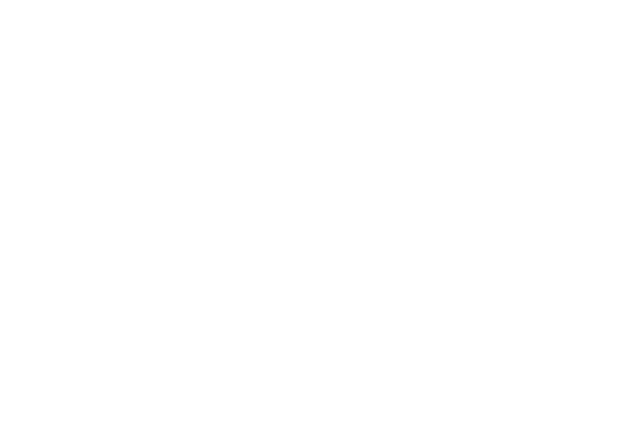
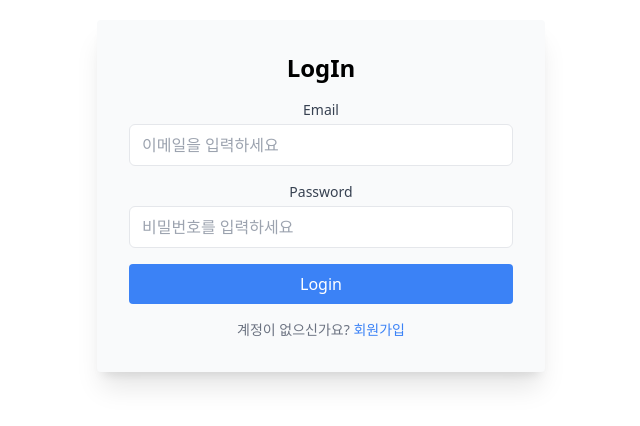
Before and after one commit to nbbb9/React-Study, a React (Vite) app: page /login in a window 1280 px wide. Before the commit this address had no page. Shown: the part 236-662 px from the top of the page, without its empty margins (319-959 px from the left). Built offline with nearby package versions, Linux system fonts and the light colour scheme.

Commit message:
로그인 기능 구현 완료

```diff
--- a/package.json
+++ b/package.json
@@ -10,14 +10,13 @@
     "preview": "vite preview"
   },
   "dependencies": {
-    "axios": "^1.7.7",
+    "axios": "^1.7.8",
     "react": "^18.3.1",
     "react-dom": "^18.3.1",
     "react-router-dom": "^7.0.1"
   },
   "devDependencies": {
     "@eslint/js": "^9.13.0",
-    "@types/axios": "^0.9.36",
     "@types/react": "^18.3.12",
     "@types/react-dom": "^18.3.1",
     "@vitejs/plugin-react": "^4.3.3",
--- a/src/pages/LoginPage.tsx
+++ b/src/pages/LoginPage.tsx
@@ -2,6 +2,9 @@
 //https://world-developer.tistory.com/85 >> 테일윈드 적용 안될 때 해결
 import { useState, useEffect } from 'react'
 import { useNavigate } from 'react-router-dom';
+import axios from "axios";
+
+const baseURL = "http://localhost:8080/api/v1/reactstudy"
 
 function LoginPage() {
     /*
@@ -19,20 +22,35 @@ function LoginPage() {
 
     const [email, setEmail] = useState("");
     const [password, setPassword] = useState("");
-    const navigate = useNavigate();//페이지 이동을 위한 Hook
+    const navigate = useNavigate(); // 페이지 이동을 위한 Hook
 
-    const handleLogin = () => {//로그인 버튼 클릭 시 동작
-        if (email && password) {
-            console.log("로그인 시도:", { email, password });
-            alert("로그인 성공!");
-        } else {
-            alert("이메일과 비밀번호를 입력해주세요.");
+    const login = async () => {
+        try {
+            if (!email || !password) {
+                alert('아이디(이메일) 또는 비밀번호를 입력하세요.');
+                return;
+            }
+
+            console.log(email, password);
+
+            const response = await axios.post(`${baseURL}/login`, { email, password }, { headers: { 'Content-Type': 'application/json' } } );// JSON 타입 명시;
+
+            if (response.status === 200) {
+                alert('로그인 성공!');
+                navigate('/main'); // 로그인 성공 시 메인 페이지로 이동
+            }
+        } catch (error: unknown) {
+            if (axios.isAxiosError(error) && error.response?.status === 401) {
+                alert('아이디 또는 비밀번호가 잘못되었습니다.');
+            } else {
+                alert('서버에 문제가 발생했습니다.');
+            }
         }
     };
 
-    useEffect(() => {
-        // alert('로그인 페이지입니다.');
-      }, []);
+    // useEffect(() => {
+    //     alert('로그인 페이지입니다.');
+    //   }, []);
     //컴포넌트가 화면 가장 처음에 렌더링 될 때 한 번만 실행하고 싶다면 deps 위치에 빈 배열을 넣는다.(마운트 될 때만 실행된다.)
     //배열을 생략한다면 리렌더링 될 때마다 실행된다.
 
@@ -71,7 +89,7 @@ function LoginPage() {
                     </div>
 
                     <button
-                        onClick={handleLogin}
+                        onClick={login}
                         className="w-full py-2 mt-4 text-white bg-blue-500 rounded hover:bg-blue-600 focus:outline-none focus:ring-2 focus:ring-blue-500">
                         Login
                     </button>
--- /dev/null
+++ b/src/pages/MainPage.tsx
@@ -0,0 +1,21 @@
+/* eslint-disable */
+import { useState, useEffect } from 'react'
+import { useNavigate } from 'react-router-dom';
+import axios from "axios";
+
+const baseURL = "http://localhost:8080/api/v1/reactstudy"
+
+function MainPage() {
+
+    return (
+        <>
+        <section>
+
+            안녕 메인 페이지
+
+        </section>
+        </>
+    );
+}
+
+export default MainPage;
--- a/src/pages/SignupPage.tsx
+++ b/src/pages/SignupPage.tsx
@@ -1,6 +1,8 @@
 import { useState } from "react";
 import { useNavigate } from "react-router-dom";
-import axios from "axios"; // HTTP 요청을 위한 라이브러리
+import axios from "axios";
+
+const baseURL = "http://localhost:8080/api/v1/reactstudy"
 
 function SignupPage() {
     const [name, setName] = useState("");
@@ -22,7 +24,7 @@ function SignupPage() {
 
         try {
             // 백엔드로 POST 요청
-            const response = await axios.post("http://localhost:8080/api/v1/signup", {
+            const response = await axios.post(`${baseURL}/signup`, {
                 name,
                 email,
                 password,
@@ -30,7 +32,7 @@ function SignupPage() {
 
             if (response.status === 200) {
                 alert("회원가입 성공!");
-                navigate("/"); // 회원가입 후 로그인 페이지로 이동
+                navigate("/login"); // 회원가입 후 로그인 페이지로 이동
             }
         } catch (error) {
             console.error("회원가입 에러:", error);
--- a/src/router.tsx
+++ b/src/router.tsx
@@ -1,16 +1,23 @@
-import { BrowserRouter as Router, Routes, Route } from "react-router-dom";
+import { BrowserRouter as Router, Routes, Route, Navigate } from "react-router-dom";
 import LoginPage from "./pages/LoginPage";
 import SignupPage from "./pages/SignupPage";
+import MainPage from "./pages/MainPage";
 
 function AppRouter() {
     return (
         <Router>
             <Routes>
+                {/* 기본 경로를 로그인 페이지로 리다이렉트 */}
+                <Route path="/" element={<Navigate to="/login" replace />} />
+
                 {/* 로그인 페이지 */}
-                <Route path="/" element={<LoginPage />} />
+                <Route path="/login" element={<LoginPage />} />
 
                 {/* 회원가입 페이지 */}
                 <Route path="/signup" element={<SignupPage />} />
+
+                {/* 메인 페이지 */}
+                <Route path="/main" element={<MainPage />} />
             </Routes>
         </Router>
     );
```
Also changed, not shown: 1 other file (tests, documents, lock files or other folders).
